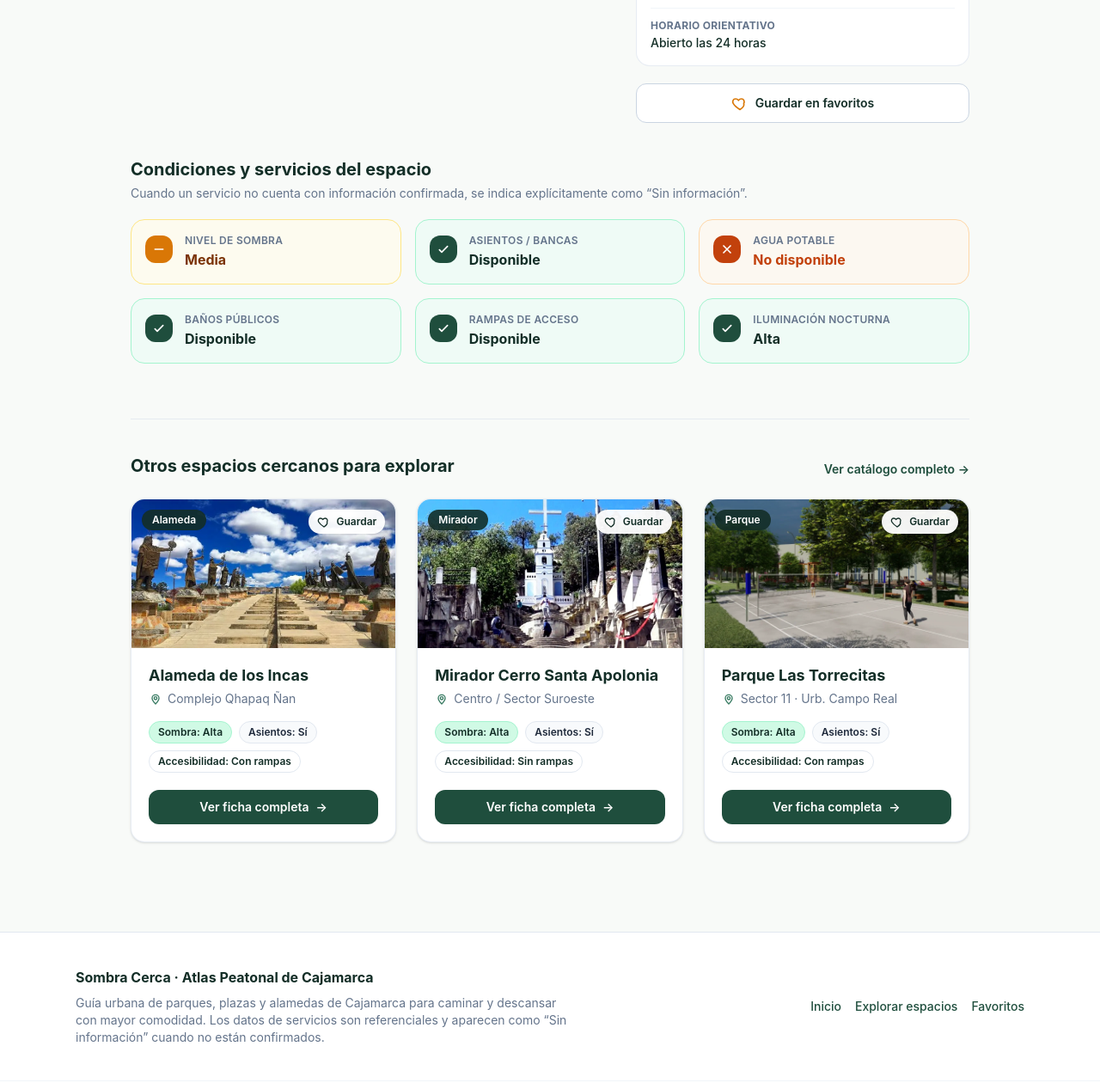
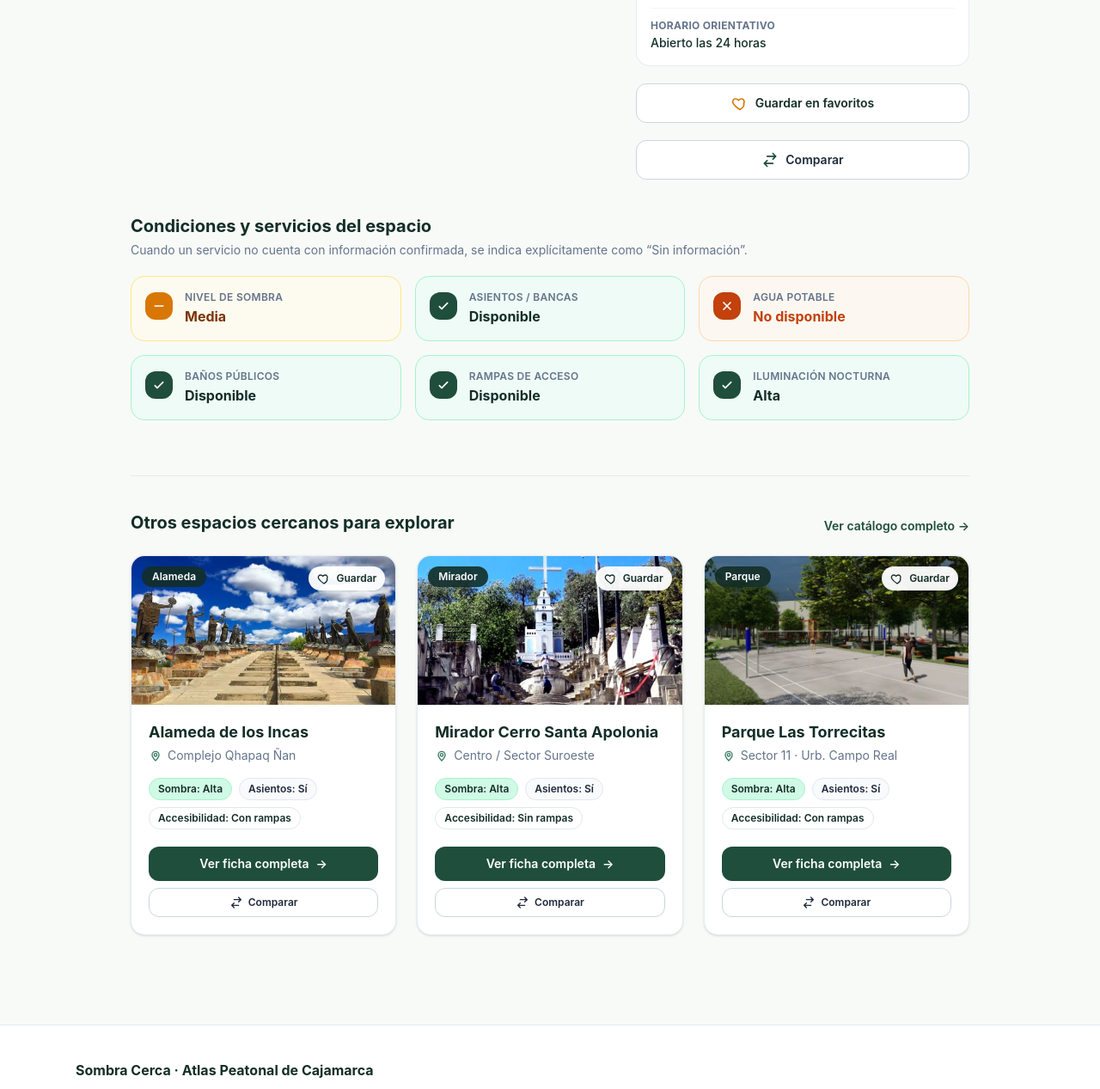
Before and after one commit to wigsdev/sombra-cerca, an Astro site: page /espacios/plaza-de-armas-cajamarca in a window 1280 px wide. Shown: the part 483-1750 px from the top of the page at 86% size. Built offline with nearby package versions, Linux system fonts and the light colour scheme; Astro itself is replaced by a stand-in of ours.

Commit message:
feat(comparador): integrar controles del comparador en tarjetas, ficha y layout

```diff
--- a/src/components/espacios/CardEspacio.astro
+++ b/src/components/espacios/CardEspacio.astro
@@ -1,6 +1,7 @@
 ---
 import { formatDisponibilidad, formatNivel } from "../../data/espacios.js";
 import HeartIcon from "../../assets/icons/heart.svg";
+import CompareIcon from "../../assets/icons/compare.svg";
 
 interface Props {
   espacio: {
@@ -106,7 +107,7 @@ const accesibilidadTexto = formatDisponibilidad(espacio.rampas, {
       </span>
     </div>
 
-    <div class="mt-auto pt-5">
+    <div class="mt-auto flex flex-col gap-2 pt-5">
       <a
         href={`/espacios/${espacio.slug}/`}
         class="inline-flex w-full items-center justify-center gap-2 rounded-xl bg-primary-700 px-4 py-2.5 text-sm font-semibold text-white transition-colors hover:bg-primary-900 focus-visible:outline-none focus-visible:ring-2 focus-visible:ring-primary-700 focus-visible:ring-offset-2"
@@ -114,6 +115,18 @@ const accesibilidadTexto = formatDisponibilidad(espacio.rampas, {
         Ver ficha completa
         <span aria-hidden="true">→</span>
       </a>
+      <button
+        type="button"
+        data-compare-btn
+        data-slug={espacio.slug}
+        data-nombre={espacio.nombre}
+        aria-pressed="false"
+        aria-label={`Agregar ${espacio.nombre} al comparador`}
+        class="inline-flex w-full items-center justify-center gap-1.5 rounded-xl border border-slate-300 bg-white px-4 py-2 text-xs font-semibold text-neutral-text transition-colors hover:bg-emerald-50 focus-visible:outline-none focus-visible:ring-2 focus-visible:ring-primary-700 focus-visible:ring-offset-2"
+      >
+        <CompareIcon class="h-4 w-4" aria-hidden="true" />
+        <span data-compare-label>Comparar</span>
+      </button>
     </div>
   </div>
 </article>
--- a/src/layouts/Layout.astro
+++ b/src/layouts/Layout.astro
@@ -2,6 +2,7 @@
 import "../styles/global.css";
 import Header from "../components/common/Header.astro";
 import Footer from "../components/common/Footer.astro";
+import ComparadorPanel from "../components/comparador/ComparadorPanel.astro";
 
 interface Props {
   title: string;
@@ -38,9 +39,12 @@ const {
     </main>
 
     <Footer />
+    <ComparadorPanel />
     <script>
       import { initFavoritosUI } from "../scripts/favoritos-ui.js";
+      import { initComparadorUI } from "../scripts/comparador-ui.js";
       initFavoritosUI();
+      initComparadorUI();
     </script>
   </body>
 </html>
--- a/src/pages/espacios/[slug].astro
+++ b/src/pages/espacios/[slug].astro
@@ -4,6 +4,7 @@ import MatrizServicios from "../../components/espacios/MatrizServicios.astro";
 import CardEspacio from "../../components/espacios/CardEspacio.astro";
 import { getAllSpaces } from "../../data/espacios.js";
 import HeartIcon from "../../assets/icons/heart.svg";
+import CompareIcon from "../../assets/icons/compare.svg";
 
 export function getStaticPaths() {
   const espacios = getAllSpaces();
@@ -98,6 +99,18 @@ const relacionados = getAllSpaces()
           />
           <span data-fav-label>Guardar en favoritos</span>
         </button>
+        <button
+          type="button"
+          data-compare-btn
+          data-slug={espacio.slug}
+          data-nombre={espacio.nombre}
+          aria-pressed="false"
+          aria-label={`Agregar ${espacio.nombre} al comparador`}
+          class="inline-flex w-full items-center justify-center gap-2 rounded-xl border border-slate-300 bg-white px-5 py-3 text-sm font-semibold text-neutral-text transition-colors hover:bg-emerald-50 focus-visible:outline-none focus-visible:ring-2 focus-visible:ring-primary-700 focus-visible:ring-offset-2"
+        >
+          <CompareIcon class="h-5 w-5 text-primary-700" aria-hidden="true" />
+          <span data-compare-label>Comparar</span>
+        </button>
       </div>
     </div>
 
--- a/src/pages/espacios/index.astro
+++ b/src/pages/espacios/index.astro
@@ -175,6 +175,13 @@ const tipos = getTiposDisponibles();
           >
             Mostrando {espacios.length} de {espacios.length} espacios
           </p>
+          <button
+            type="button"
+            data-comparador-abrir
+            class="inline-flex items-center gap-1.5 rounded-xl border border-slate-300 bg-white px-3.5 py-2 text-xs font-semibold text-primary-900 transition-colors hover:bg-emerald-50 focus-visible:outline-none focus-visible:ring-2 focus-visible:ring-primary-700"
+          >
+            Comparador (<span data-comparador-count>0/3</span>)
+          </button>
         </div>
 
         <!-- Cuadrícula de tarjetas -->
```
